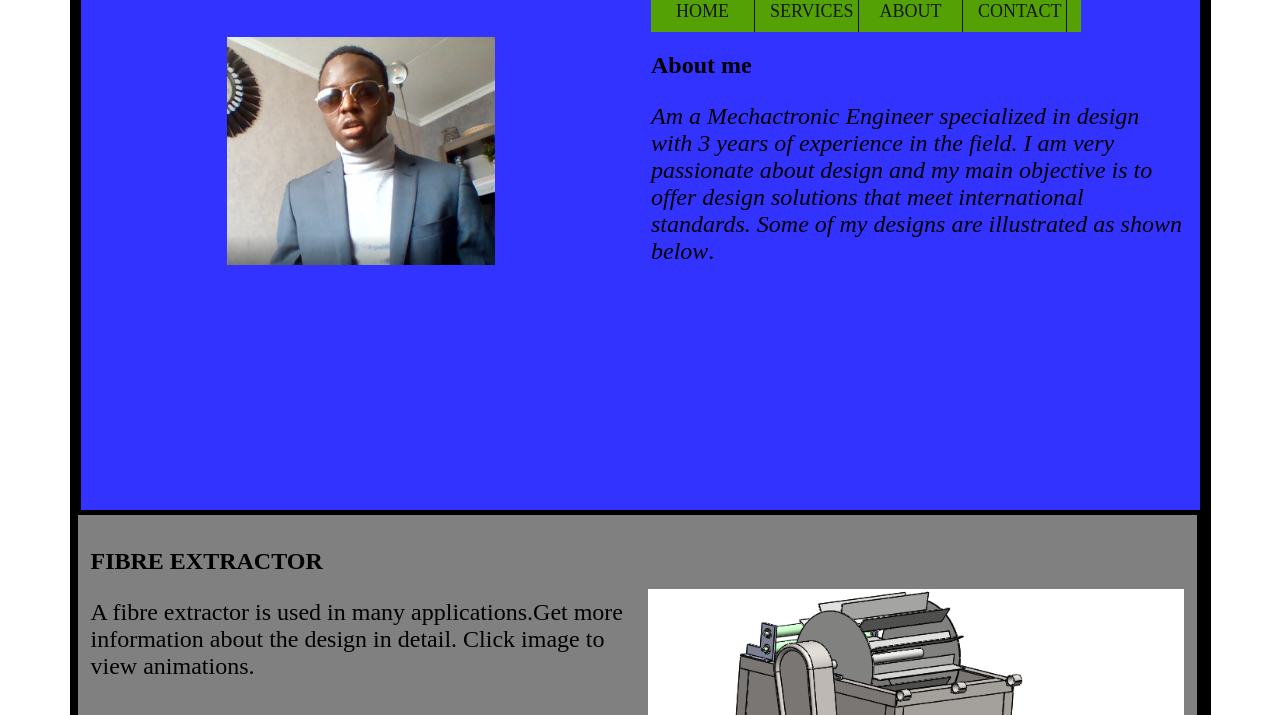
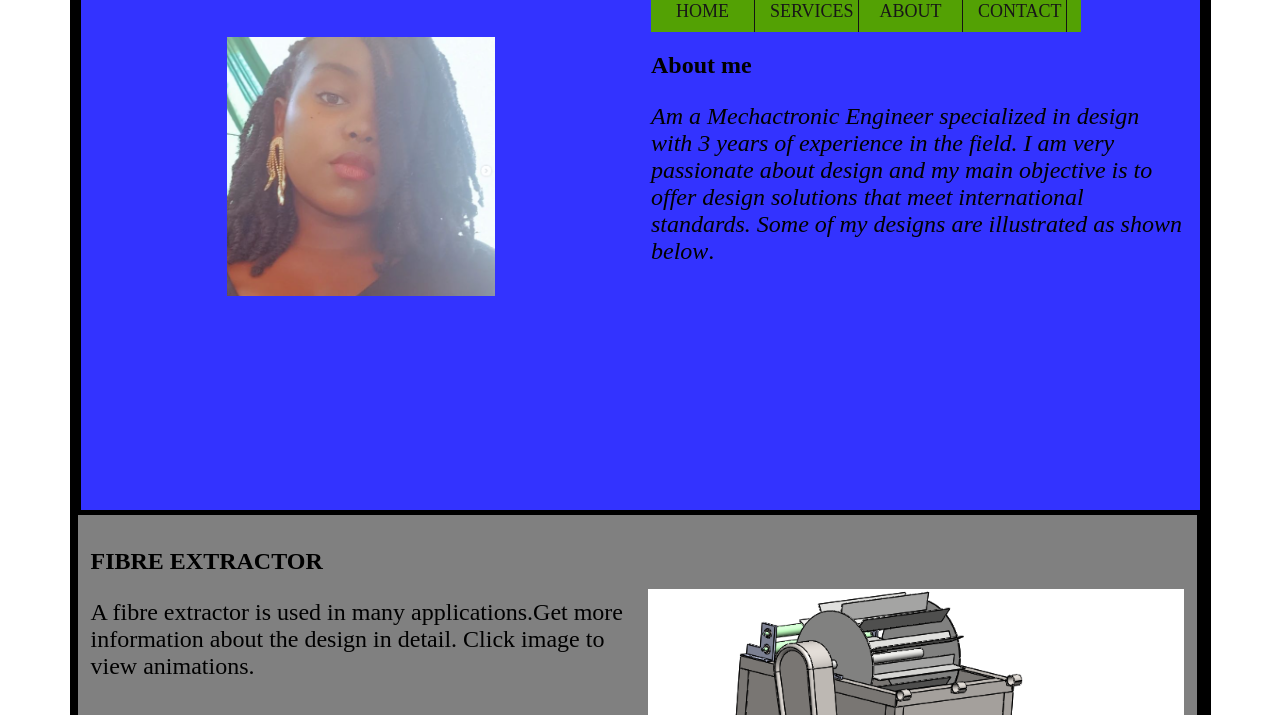
Before and after one commit to levyicy/levyicy.github.io, a plain HTML site: page Portfolio/index.html in a window 1280 px wide. Shown: the part 85-800 px from the top of the page. Drawn offline with Linux system fonts and the light colour scheme.

Commit message:
Update index.html

```diff
--- a/Portfolio/index.html
+++ b/Portfolio/index.html
@@ -15,7 +15,7 @@
                     <h1>Hi there, am Levy Wanjala</h1>
                     <br>
                     <div class="my image">
-                        <img src ="ICY.png"  alt="Levys image" height="50%" width="50%">
+                        <img src ="Freelance.png"  alt="Levys image" height="50%" width="50%">
                    </div>
                 </div>
                 <div class="about">
```
